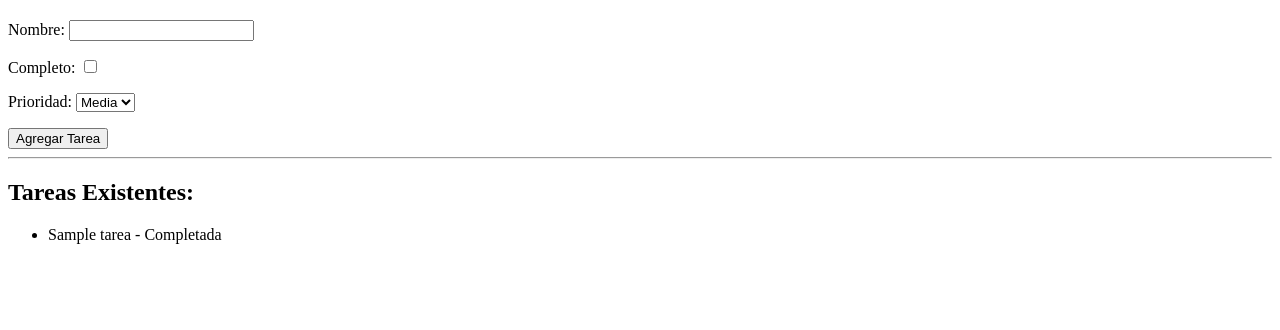
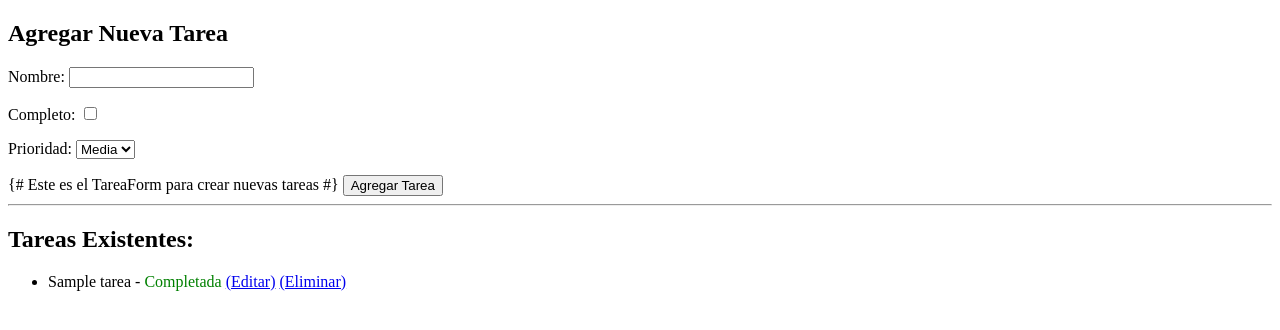
Before and after one commit to dchevesich/ToDolist, a Django app: page /tareas/ in a window 1280 px wide. Shown: the part 47-377 px from the top of the page. Run offline with Django 5.2, Linux system fonts and the light colour scheme; tables that the repository leaves empty hold one stand-in row (values such as "Sample post").

Commit message:
Primer Crud

```diff
--- a/tasks/templates/tasks/tareas.html
+++ b/tasks/templates/tasks/tareas.html
@@ -1,19 +1,29 @@
-{% extends 'tasks/base.html' %}
-
+{% extends "tasks/base.html" %} {% block title %}Lista de Tareas{% endblock %}
 {% block content %}
+<h2>Agregar Nueva Tarea</h2>
 <form method="POST">
-    {% csrf_token %}
-    {{ form.as_p }}
-    <button type="submit">Agregar Tarea</button>
+  {% csrf_token %} {{ form.as_p }} {# Este es el TareaForm para crear nuevas
+  tareas #}
+  <button type="submit">Agregar Tarea</button>
 </form>
 
-<hr> <h2>Tareas Existentes:</h2>
+<hr />
 
+<h2>Tareas Existentes:</h2>
+{% if tareas %}
 <ul>
-    {% for task in tareas %}
-        <li>{{ task.nombre }} - {% if task.completo %}Completada{% else %}Pendiente{% endif %}</li>
-    {% empty %}
-        <li>No hay tareas aún. ¡Agrega una!</li>
-    {% endfor %}
+  {% for tarea_actual in tareas %}
+  <li>
+    {{ tarea_actual.nombre }} - {% if tarea_actual.completo %}
+    <span style="color: green">Completada</span>
+    {% else %}
+    <span style="color: orange">Pendiente</span>
+    {% endif %}
+    <a href="{% url 'modificar_tarea' tarea_actual.pk %}">(Editar)</a>
+    <a href="{% url 'eliminar_tarea' tarea_actual.pk %}">(Eliminar)</a>
+  </li>
+  {% endfor %}
 </ul>
-{% endblock %}
+{% else %}
+<p>No hay tareas aún. ¡Agrega una!</p>
+{% endif %} {% endblock %}
--- a/tasks/urls.py
+++ b/tasks/urls.py
@@ -3,5 +3,7 @@ from . import views
 
 urlpatterns = [
     path("", views.saludar),
-    path("tareas/", views.modelando, name="datatodo")
+    path("tareas/", views.modelando, name="datatodo"),
+    path("modificar/<int:pk>", views.modificando, name="modificar_tarea"),
+    path("eliminar/<int:pk>", views.eliminar_tarea, name="eliminar_tarea")
 ]
--- a/tasks/views.py
+++ b/tasks/views.py
@@ -1,6 +1,7 @@
-from django.shortcuts import render, redirect
+from django.shortcuts import render, redirect, get_object_or_404
 from .models import Tarea
 from .forms import TareaForm
+from django.contrib import messages
 # Create your views here.
 
 
@@ -10,7 +11,6 @@ def saludar(request):
 
 def modelando(request):
     datosbd = Tarea.objects.all()
-    context = {"tareas": datosbd}
 
     if request.method == "POST":
         form = TareaForm(request.POST)
@@ -35,3 +35,20 @@ def modificando(request, pk):
         form = TareaForm(instance=datosdb)
 
     context = {"form": form}
+
+    return render(request, 'tasks/modificar_tarea.html', context)
+
+
+def eliminar_tarea(request, pk):
+    tarea_a_eliminar = get_object_or_404(Tarea, pk=pk)
+    if request.method == "POST":
+        nombre_tarea_eliminada = tarea_a_eliminar.nombre
+        tarea_a_eliminar.delete()
+        messages.success(
+            request, f"Tarea '{nombre_tarea_eliminada}' eliminada exitosamente.")
+        return redirect('datatodo')
+    else:
+        context = {
+            'tarea': tarea_a_eliminar
+        }
+        return render(request, 'tasks/eliminar_tarea.html', context)
```
Also changed, not shown: tasks/templates/tasks/eliminar_tarea.html (added, +14 -0 lines), tasks/templates/tasks/modificar_tarea.html (added, +10 -0 lines), db.sqlite3.
